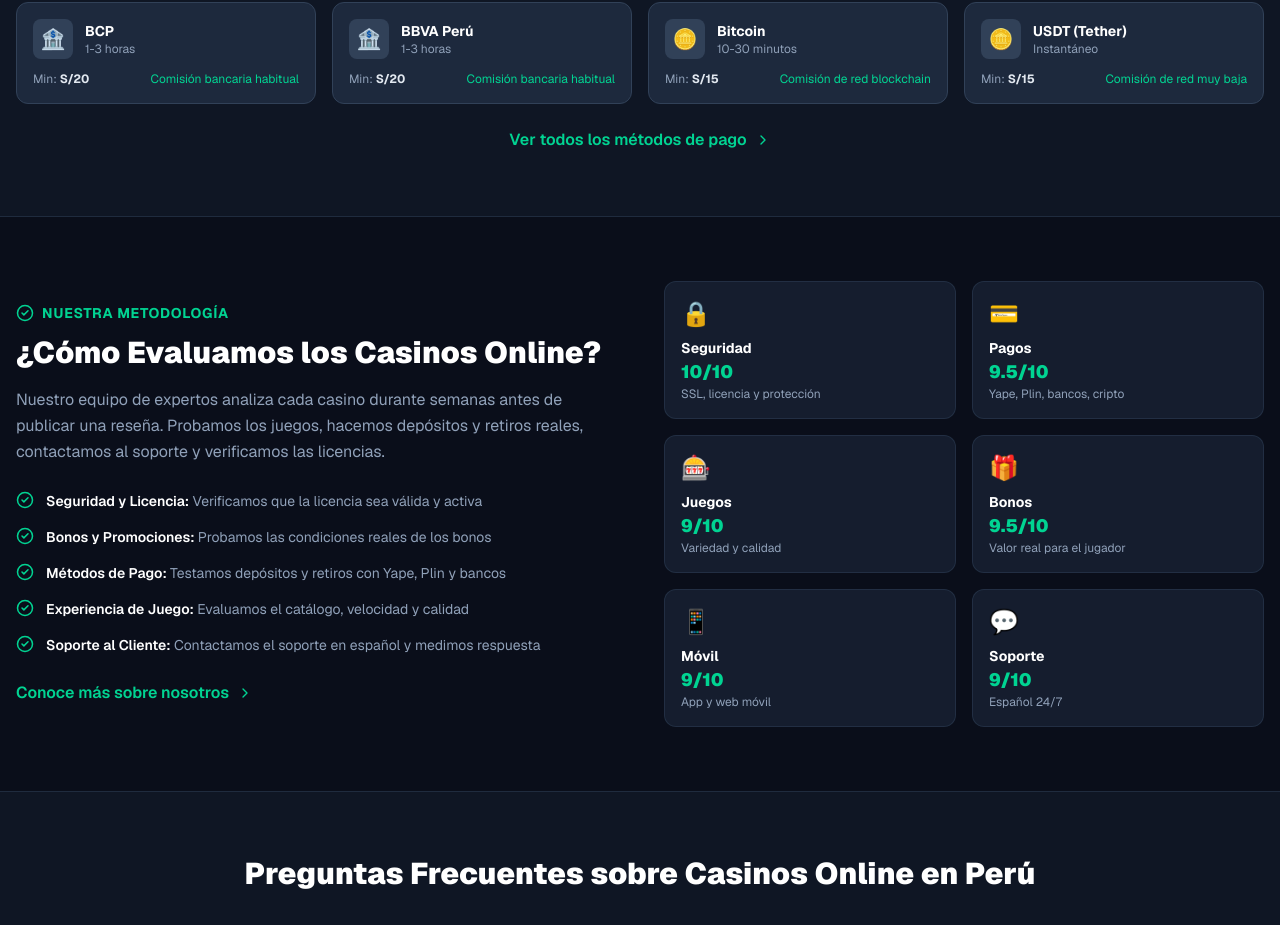
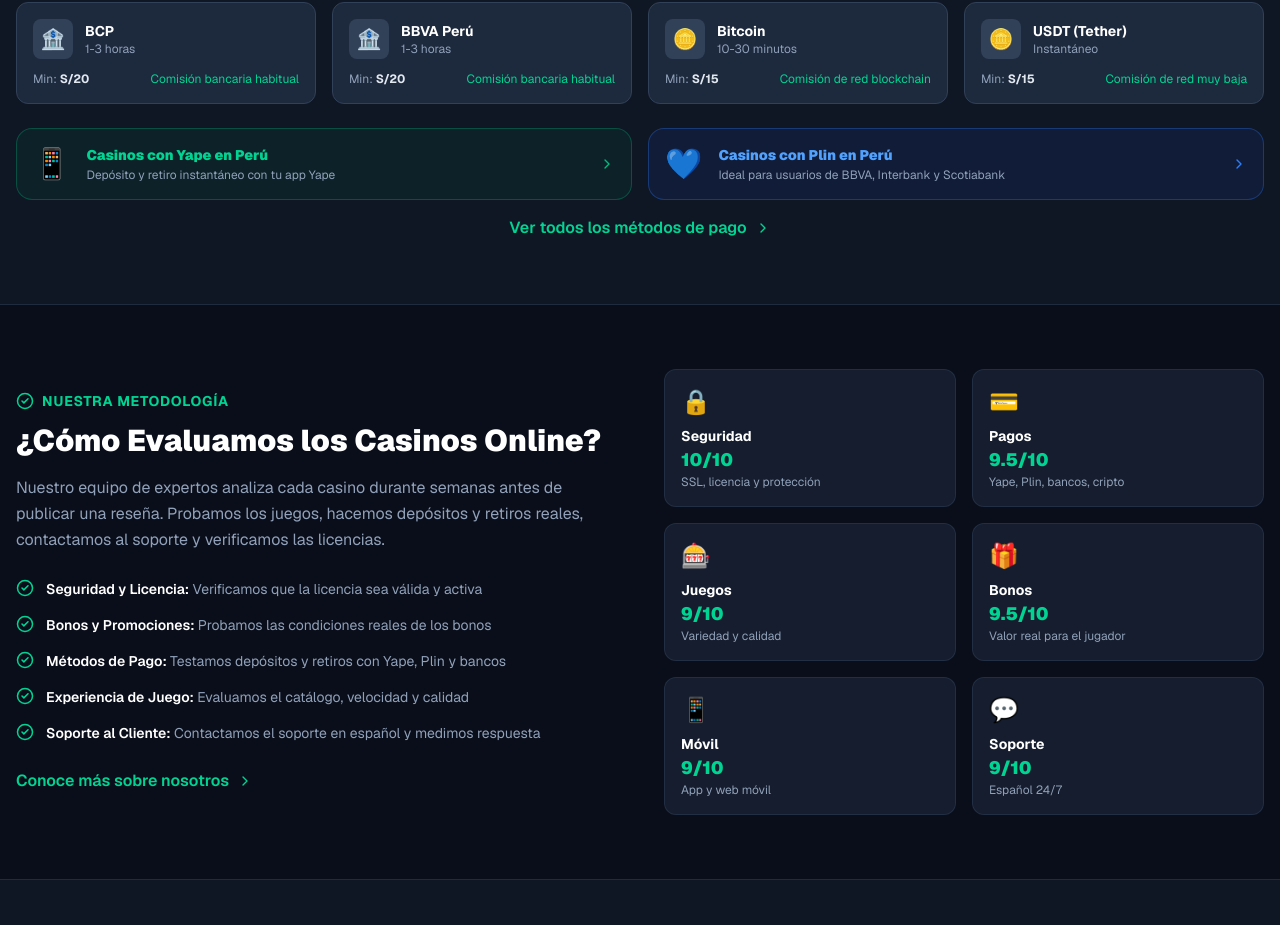
Before and after one commit to MariaDevs/OCP, a Next.js app: page / in a window 1280 px wide. Shown: the part 3339-4264 px from the top of the page. Built offline with nearby package versions, Linux system fonts and the light colour scheme; no server answers.

Commit message:
Internal links: wire /casino-yape and /casino-plin into homepage, metodos-de-pago, and blog posts

```diff
--- a/src/app/metodos-de-pago/page.tsx
+++ b/src/app/metodos-de-pago/page.tsx
@@ -66,17 +66,21 @@
       {/* Quick summary cards */}
       <div className="grid grid-cols-2 sm:grid-cols-4 gap-4 mb-12">
         {[
-          { icon: '📱', label: 'Yape & Plin', desc: 'Instantáneo · Sin comisiones', highlight: true },
+          { icon: '📱', label: 'Yape & Plin', desc: 'Instantáneo · Sin comisiones', highlight: true, href: '/casino-yape' },
           { icon: '💳', label: 'Visa & Mastercard', desc: 'Instantáneo · Global', highlight: false },
           { icon: '🏦', label: 'Bancos Peruanos', desc: '1-3h · BCP, BBVA, Interbank', highlight: false },
           { icon: '🪙', label: 'Criptomonedas', desc: 'Rápido · Privado · Bitcoin', highlight: false },
-        ].map((item) => (
-          <div key={item.label} className={`rounded-2xl p-4 border ${item.highlight ? 'bg-emerald-900/20 border-emerald-500/30' : 'bg-slate-800/60 border-slate-700'}`}>
+        ].map((item) => {
+          const cls = `rounded-2xl p-4 border ${item.highlight ? 'bg-emerald-900/20 border-emerald-500/30 hover:border-emerald-400/60 transition-all' : 'bg-slate-800/60 border-slate-700'}`;
+          const inner = (<>
             <div className="text-3xl mb-2">{item.icon}</div>
             <div className={`font-bold text-sm ${item.highlight ? 'text-emerald-400' : 'text-white'}`}>{item.label}</div>
             <div className="text-xs text-slate-400 mt-1">{item.desc}</div>
-          </div>
-        ))}
+          </>);
+          return 'href' in item
+            ? <Link key={item.label} href={(item as { href: string }).href} className={cls}>{inner}</Link>
+            : <div key={item.label} className={cls}>{inner}</div>;
+        })}
       </div>
 
       {/* Method groups */}
@@ -129,6 +133,29 @@
         </section>
       ))}
 
+      {/* Yape & Plin dedicated pages CTA */}
+      <section className="mt-8 mb-8">
+        <h2 className="text-xl font-black text-white mb-4">Guías Específicas: Casinos con Yape y Plin</h2>
+        <div className="grid grid-cols-1 sm:grid-cols-2 gap-4">
+          <Link href="/casino-yape" className="flex items-center gap-4 bg-emerald-900/20 border border-emerald-500/30 hover:border-emerald-400/60 rounded-2xl p-5 transition-all group">
+            <div className="text-4xl flex-shrink-0">📱</div>
+            <div className="flex-1">
+              <div className="font-black text-emerald-400 group-hover:text-emerald-300 transition-colors">Casinos con Yape</div>
+              <div className="text-slate-400 text-sm mt-1">Todos los casinos que aceptan Yape · depósito y retiro</div>
+              <div className="flex items-center gap-1 text-emerald-400 text-xs mt-2 font-semibold">Ver guía completa <ChevronRight size={13} /></div>
+            </div>
+          </Link>
+          <Link href="/casino-plin" className="flex items-center gap-4 bg-blue-900/20 border border-blue-500/30 hover:border-blue-400/60 rounded-2xl p-5 transition-all group">
+            <div className="text-4xl flex-shrink-0">💙</div>
+            <div className="flex-1">
+              <div className="font-black text-blue-400 group-hover:text-blue-300 transition-colors">Casinos con Plin</div>
+              <div className="text-slate-400 text-sm mt-1">Para usuarios de BBVA, Interbank y Scotiabank</div>
+              <div className="flex items-center gap-1 text-blue-400 text-xs mt-2 font-semibold">Ver guía completa <ChevronRight size={13} /></div>
+            </div>
+          </Link>
+        </div>
+      </section>
+
       {/* SEO content */}
       <section className="mt-8 bg-slate-800/30 border border-slate-700 rounded-2xl p-6 mb-12">
         <h2 className="text-xl font-black text-white mb-4">¿Por qué Yape y Plin son los Métodos Más Populares en Casinos Online Peruanos?</h2>
--- a/src/app/page.tsx
+++ b/src/app/page.tsx
@@ -253,7 +253,26 @@
               </Link>
             ))}
           </div>
-          <div className="text-center mt-6">
+          {/* Yape & Plin dedicated pages */}
+          <div className="grid grid-cols-1 sm:grid-cols-2 gap-4 mt-6 mb-4">
+            <Link href="/casino-yape" className="flex items-center gap-4 bg-emerald-900/20 border border-emerald-500/30 hover:border-emerald-400/60 rounded-2xl p-4 transition-all group">
+              <div className="text-3xl flex-shrink-0">📱</div>
+              <div className="flex-1">
+                <div className="font-black text-emerald-400 text-sm group-hover:text-emerald-300 transition-colors">Casinos con Yape en Perú</div>
+                <div className="text-slate-400 text-xs mt-0.5">Depósito y retiro instantáneo con tu app Yape</div>
+              </div>
+              <ChevronRight size={16} className="text-emerald-500 flex-shrink-0" />
+            </Link>
+            <Link href="/casino-plin" className="flex items-center gap-4 bg-blue-900/20 border border-blue-500/30 hover:border-blue-400/60 rounded-2xl p-4 transition-all group">
+              <div className="text-3xl flex-shrink-0">💙</div>
+              <div className="flex-1">
+                <div className="font-black text-blue-400 text-sm group-hover:text-blue-300 transition-colors">Casinos con Plin en Perú</div>
+                <div className="text-slate-400 text-xs mt-0.5">Ideal para usuarios de BBVA, Interbank y Scotiabank</div>
+              </div>
+              <ChevronRight size={16} className="text-blue-500 flex-shrink-0" />
+            </Link>
+          </div>
+          <div className="text-center mt-2">
             <Link href="/metodos-de-pago" className="inline-flex items-center gap-2 text-emerald-400 hover:text-emerald-300 font-semibold transition-colors">
               Ver todos los métodos de pago <ChevronRight size={16} />
             </Link>
--- a/src/lib/data/blog.ts
+++ b/src/lib/data/blog.ts
@@ -340,7 +340,11 @@
 - Verifica tu identidad **antes** de hacer tu primer depósito
 - Usa el mismo número de teléfono en Yape y en el casino
 - Solicita el retiro antes de las 3 PM para que el casino lo procese ese mismo día
-- Elige casinos con licencia MGA como [Betsson](/casinos/betsson-peru) o [LeoVegas](/casinos/leovegas-peru) — procesan retiros más rápido que los de Curaçao`,
+- Elige casinos con licencia MGA como [Betsson](/casinos/betsson-peru) o [LeoVegas](/casinos/leovegas-peru) — procesan retiros más rápido que los de Curaçao
+
+## ¿Qué Casinos Aceptan Yape en Perú?
+
+Consulta nuestra guía completa con todos los casinos que aceptan Yape para depósito y retiro: [Casinos con Yape en Perú](/casino-yape). Si usas BBVA o Interbank, también puedes ver los [casinos que aceptan Plin](/casino-plin).`,
     category: 'Métodos de Pago',
     author: 'Equipo Editorial',
     date: '2026-07-22',
@@ -384,7 +388,9 @@
 
 ## Veredicto Final
 
-Betsson es **completamente legal y seguro** para jugadores peruanos. Su licencia MGA, más de 60 años de historia, cotización bursátil y aceptación de Yape lo hacen una de las opciones más confiables disponibles en Perú. Es la razón por la que tiene la puntuación más alta (4.9/5) en nuestro comparador.`,
+Betsson es **completamente legal y seguro** para jugadores peruanos. Su licencia MGA, más de 60 años de historia, cotización bursátil y aceptación de Yape lo hacen una de las opciones más confiables disponibles en Perú. Es la razón por la que tiene la puntuación más alta (4.9/5) en nuestro comparador.
+
+Si buscas más opciones, consulta nuestra guía de [casinos con Yape en Perú](/casino-yape) y [casinos con Plin](/casino-plin) para comparar todos los operadores disponibles.`,
     category: 'Reseñas',
     author: 'Equipo Editorial',
     date: '2026-07-22',
```
